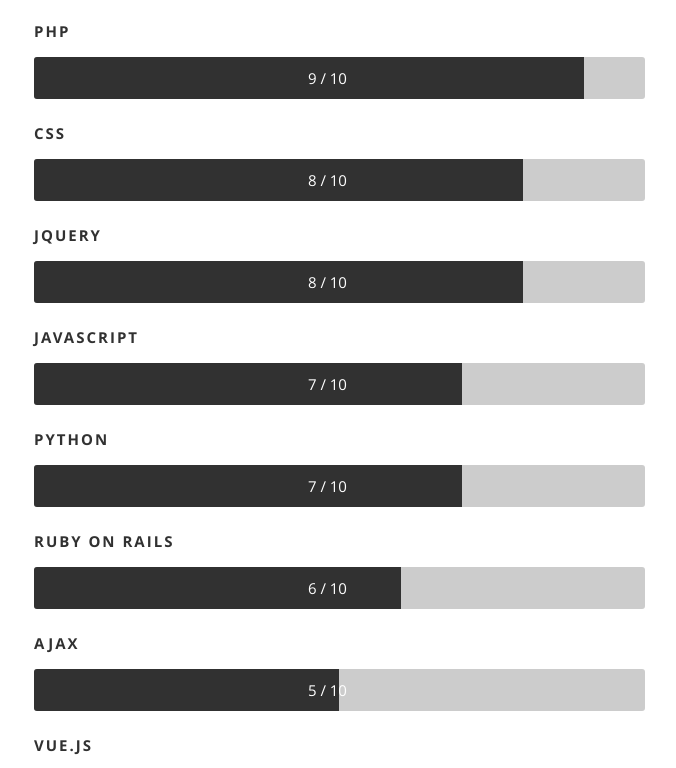
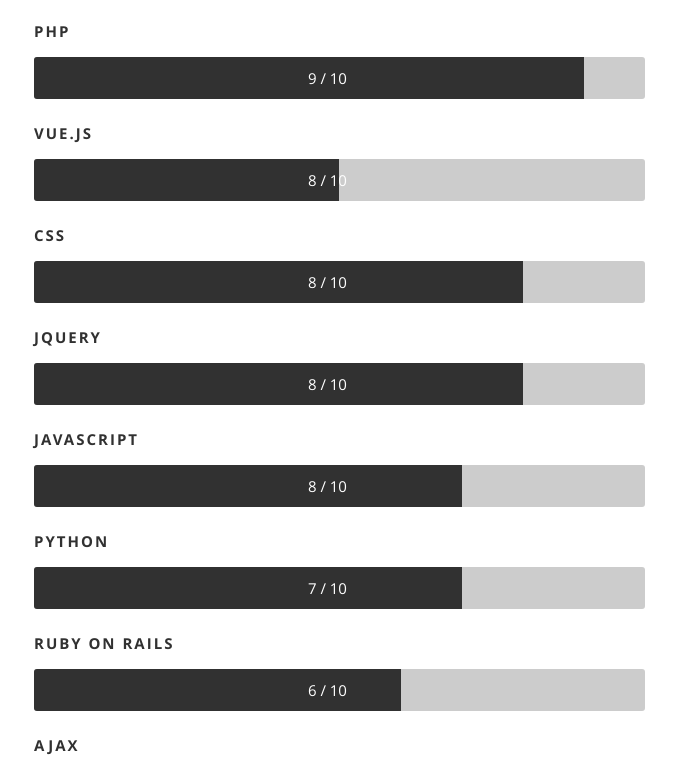
Before and after one commit to rebepoi/cv, a plain HTML site: page index.html in a window 1280 px wide. Shown: the part 4852-5620 px from the top of the page, without its empty margins (371-1047 px from the left). Drawn offline with nearby package versions, Linux system fonts and the light colour scheme.

Commit message:
Updated some skills

```diff
--- a/index.html
+++ b/index.html
@@ -385,13 +385,13 @@
 
             <li><span class='bar-points'>10 / 10</span><span class="bar-expand p100"></span><em>HTML</em></li>
             <li><span class='bar-points'>9 / 10</span><span class="bar-expand p90"></span><em>PHP</em></li>
+            <li><span class='bar-points'>8 / 10</span><span class="bar-expand p50"></span><em>Vue.js</em></li>
             <li><span class='bar-points'>8 / 10</span><span class="bar-expand p80"></span><em>CSS</em></li>
             <li><span class='bar-points'>8 / 10</span><span class="bar-expand p80"></span><em>jQuery</em></li>
-            <li><span class='bar-points'>7 / 10</span><span class="bar-expand p70"></span><em>JavaScript</em></li>
+            <li><span class='bar-points'>8 / 10</span><span class="bar-expand p70"></span><em>JavaScript</em></li>
             <li><span class='bar-points'>7 / 10</span><span class="bar-expand p70"></span><em>Python</em></li>
             <li><span class='bar-points'>6 / 10</span><span class="bar-expand p60"></span><em>Ruby on Rails</em></li>
             <li><span class='bar-points'>5 / 10</span><span class="bar-expand p50"></span><em>AJAX</em></li>
-            <li><span class='bar-points'>5 / 10</span><span class="bar-expand p50"></span><em>Vue.js</em></li>
             <li><span class='bar-points'>4 / 10</span><span class="bar-expand p40"></span><em>Visual Basic</em></li>
             <li><span class='bar-points'>2 / 10</span><span class="bar-expand p20"></span><em>Java</em></li>
             <li><span class='bar-points'>1 / 10</span><span class="bar-expand p10"></span><em>C++</em></li>
```
